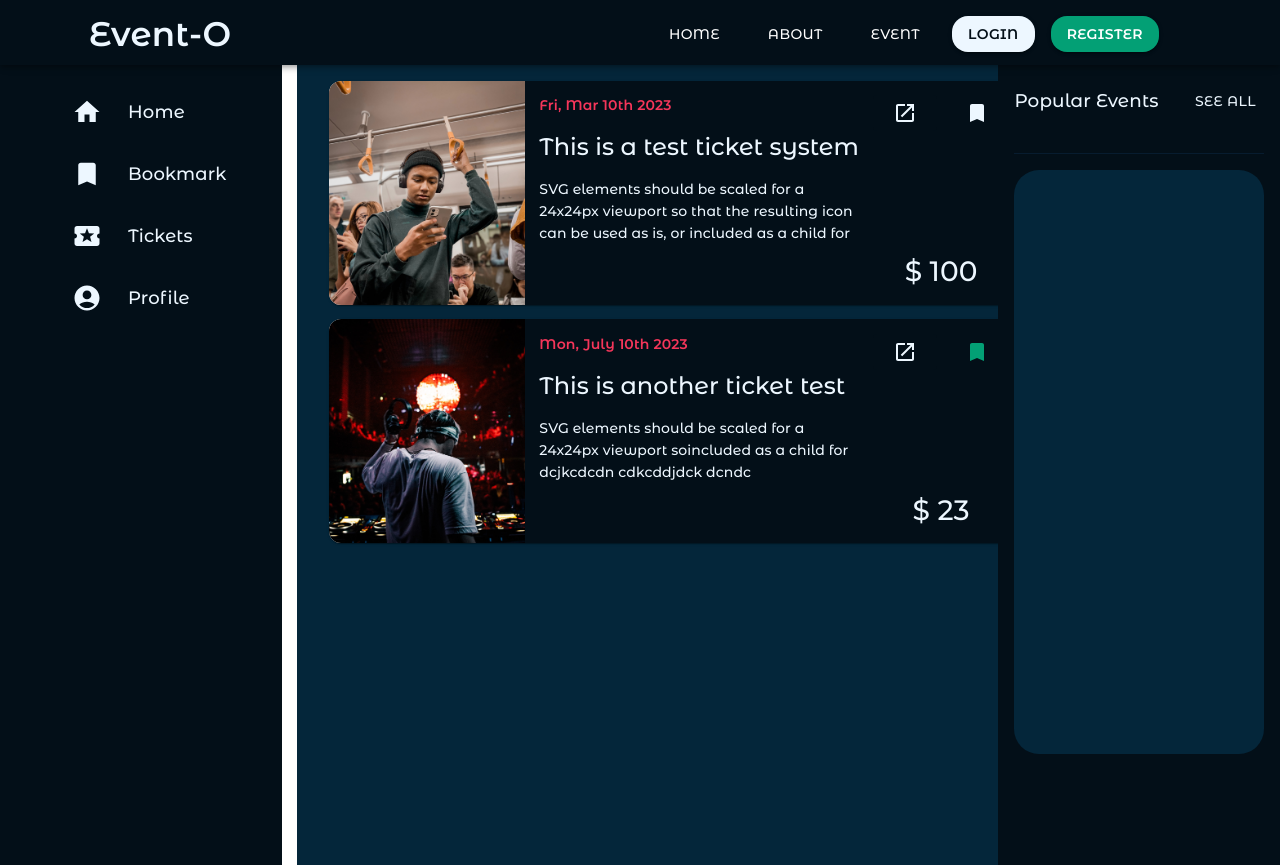
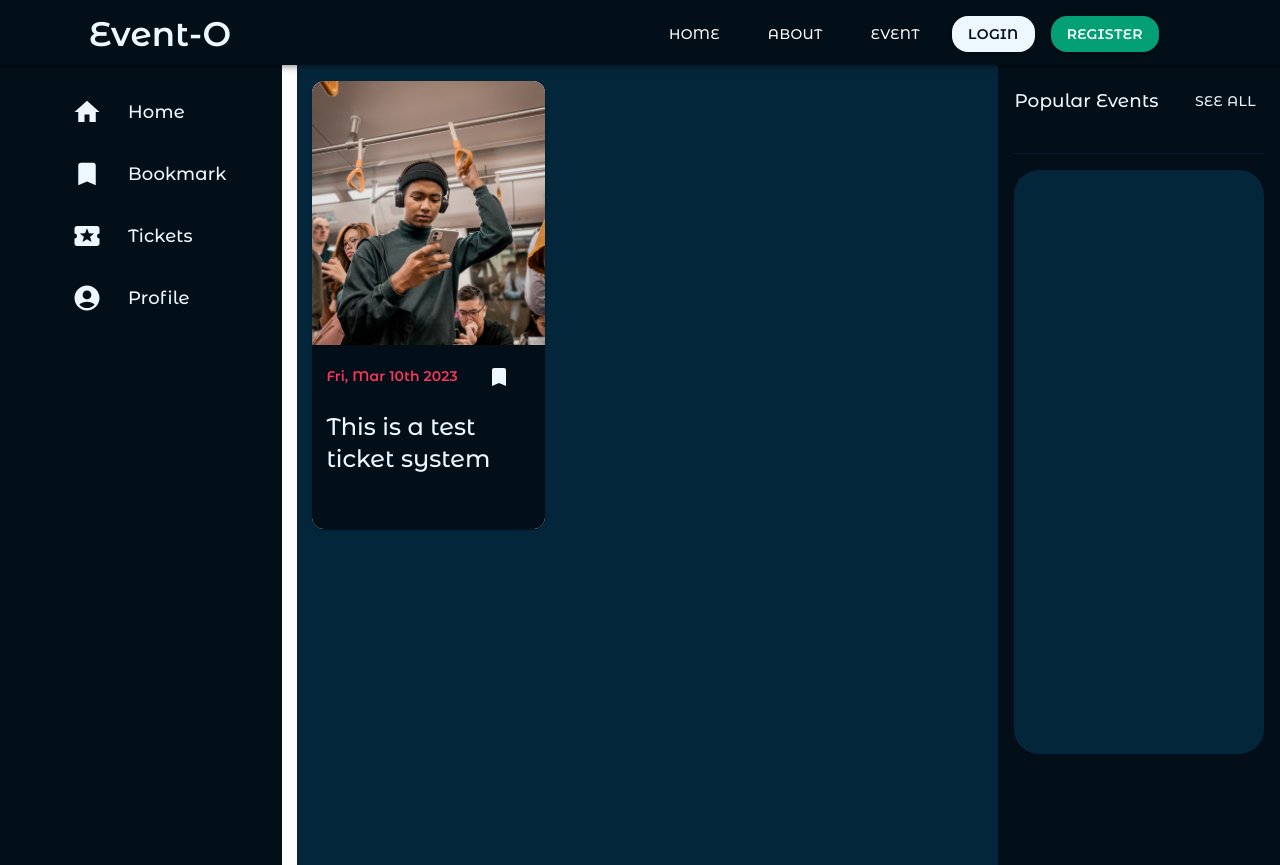
Before and after one commit to Clemon1/Event_Enrollment_App, a React (Vite) app in the folder frontend/: page /home in a window 1280 px wide. Built offline with nearby package versions, Linux system fonts and the light colour scheme.

Commit message:
new changes

```diff
--- a/frontend/src/pages/dashboard.jsx
+++ b/frontend/src/pages/dashboard.jsx
@@ -32,23 +32,30 @@ const Dashboard = () => {
           }}></Box> */}
         {/* Home Content */}
         <Stack
-          direction={"column"}
+          direction={"row"}
           gap='0.9rem'
+          flexWrap={"wrap"}
+          justifyContent={"flex-start"}
           width={"100%"}
           height={"fit-content"}
           sx={{
             bgcolor: "#04263a",
-            paddingX: 4,
+            paddingX: "15px",
             paddingY: 2,
           }}>
           <Card
             sx={{
-              width: "100%",
+              width: "32%",
               display: "flex",
-              height: "14rem",
+              flexDirection: "column",
+              height: "56vh",
               borderRadius: 3,
             }}>
-            <CardMedia component='img' sx={{ width: "40%" }} image={pic6} />
+            <CardMedia
+              component='img'
+              sx={{ width: "100%", height: "33vh" }}
+              image={pic6}
+            />
             <Stack
               direction={"row"}
               gap={1}
@@ -65,133 +72,33 @@ const Dashboard = () => {
                   width: "100%",
                   height: "100%",
                 }}>
-                <Typography variant='body2' color={"#f5365a"} fontWeight={600}>
-                  Fri, Mar 10th 2023
-                </Typography>
-                <Typography
-                  variant='h5'
-                  noWrap:true
-                  color={"primary.light"}
-                  sx={{ fontWeight: 500 }}>
-                  This is a test ticket system
-                </Typography>
-                <Typography
-                  variant='subtitle2'
-                  noWrap:true
-                  color={"primary.light"}
-                  sx={{}}>
-                  {" "}
-                  SVG elements should be scaled for a 24x24px viewport so that
-                  the resulting icon can be used as is, or included as a child
-                  for
-                </Typography>
-              </Stack>
-              <Stack
-                direction={"column"}
-                justifyContent={"space-between"}
-                sx={{
-                  width: "30%",
-                  height: "100%",
-                }}>
-                <Stack direction={"row"} gap={1}>
-                  <Button sx={{ bgcolor: "primary.main" }}>
-                    <OpenInNewIcon sx={{ color: "primary.light" }} />
-                  </Button>
-
+                <Stack
+                  direction={"row"}
+                  width={"100%"}
+                  alignItems={"center"}
+                  justifyContent={"space-between"}>
+                  <Typography
+                    variant='subtitle2'
+                    color={"#f5365a"}
+                    fontWeight={600}>
+                    Fri, Mar 10th 2023
+                  </Typography>
                   <Button>
                     <BookmarkIcon sx={{ color: "primary.light" }} />
                   </Button>
                 </Stack>
+
                 <Typography
                   variant='h5'
                   color={"primary.light"}
-                  fontSize={28}
-                  fontWeight={500}
-                  textAlign={"center"}>
-                  $ 100
+                  sx={{ fontWeight: 500 }}>
+                  This is a test ticket system
                 </Typography>
               </Stack>
             </Stack>
           </Card>
 
           {/* Second Card for test */}
-
-          <Card
-            sx={{
-              width: "100%",
-              display: "flex",
-              height: "14rem",
-              borderRadius: 3,
-            }}>
-            <CardMedia component='img' sx={{ width: "40%" }} image={pic2} />
-            <Stack
-              direction={"row"}
-              gap={1}
-              sx={{
-                width: "100%",
-                height: "100%",
-                padding: "0.9rem",
-                bgcolor: "primary.main",
-              }}>
-              <Stack
-                direction={"column"}
-                gap={2}
-                sx={{
-                  width: "100%",
-                  height: "100%",
-                }}>
-                <Typography variant='body2' color={"#f5365a"} fontWeight={600}>
-                  Mon, July 10th 2023
-                </Typography>
-                <Typography
-                  variant='h5'
-                  color={"primary.light"}
-                  sx={{
-                    fontWeight: 500,
-                    overflow: "hidden",
-                    textOverflow: "ellipsis",
-                  }}>
-                  This is another ticket test
-                </Typography>
-                <Typography
-                  variant='subtitle2'
-                  color={"primary.light"}
-                  sx={{
-                    overflow: "hidden",
-                    textOverflow: "ellipsis",
-                  }}>
-                  {" "}
-                  SVG elements should be scaled for a 24x24px viewport
-                  soincluded as a child for dcjkcdcdn cdkcddjdck dcndc
-                </Typography>
-              </Stack>
-              <Stack
-                direction={"column"}
-                justifyContent={"space-between"}
-                sx={{
-                  width: "30%",
-                  height: "100%",
-                }}>
-                <Stack direction={"row"} gap={1}>
-                  <Button sx={{ bgcolor: "primary.main" }}>
-                    <OpenInNewIcon sx={{ color: "primary.light" }} />
-                  </Button>
-
-                  <Button>
-                    <BookmarkIcon sx={{ color: "success.main" }} />
-                  </Button>
-                </Stack>
-                <Typography
-                  variant='h5'
-                  color={"primary.light"}
-                  fontSize={28}
-                  fontWeight={500}
-                  textAlign={"center"}>
-                  $ 23
-                </Typography>
-              </Stack>
-            </Stack>
-          </Card>
         </Stack>
       </Box>
       <RightSideBar />
```
